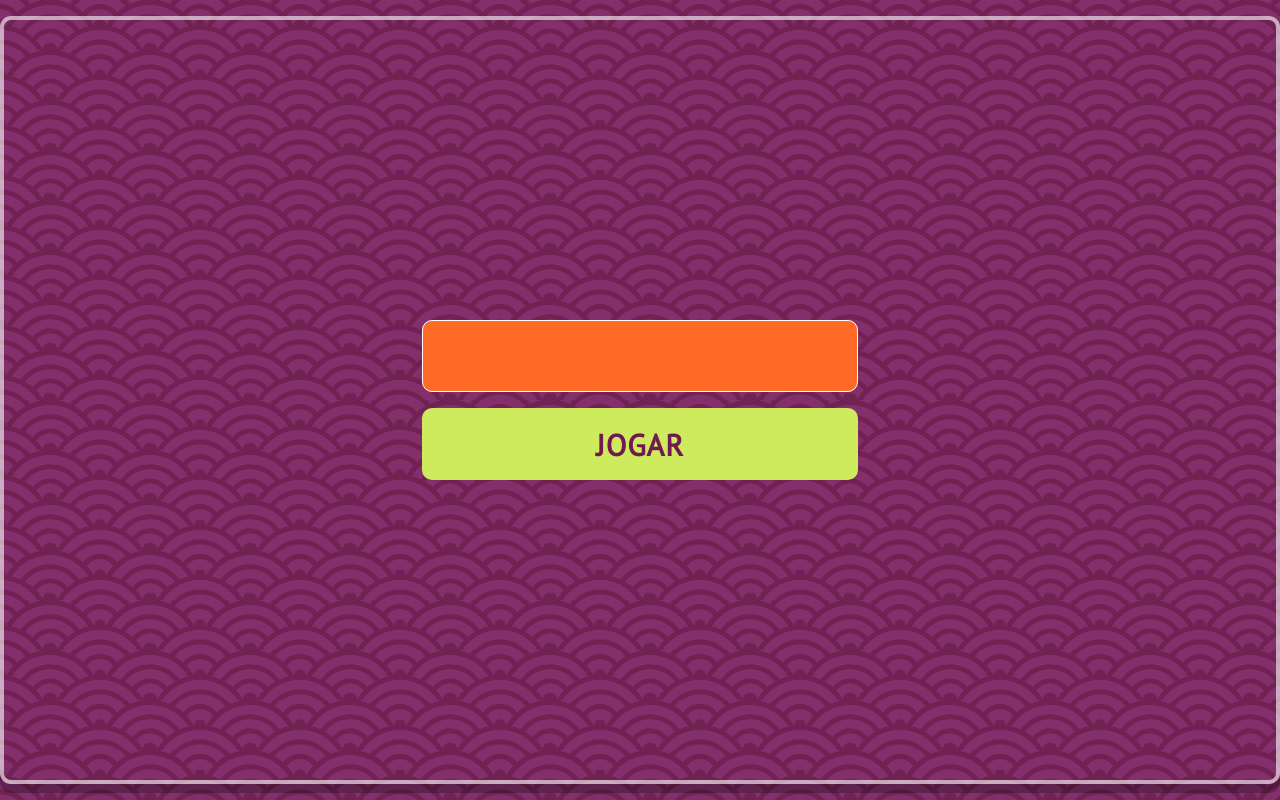
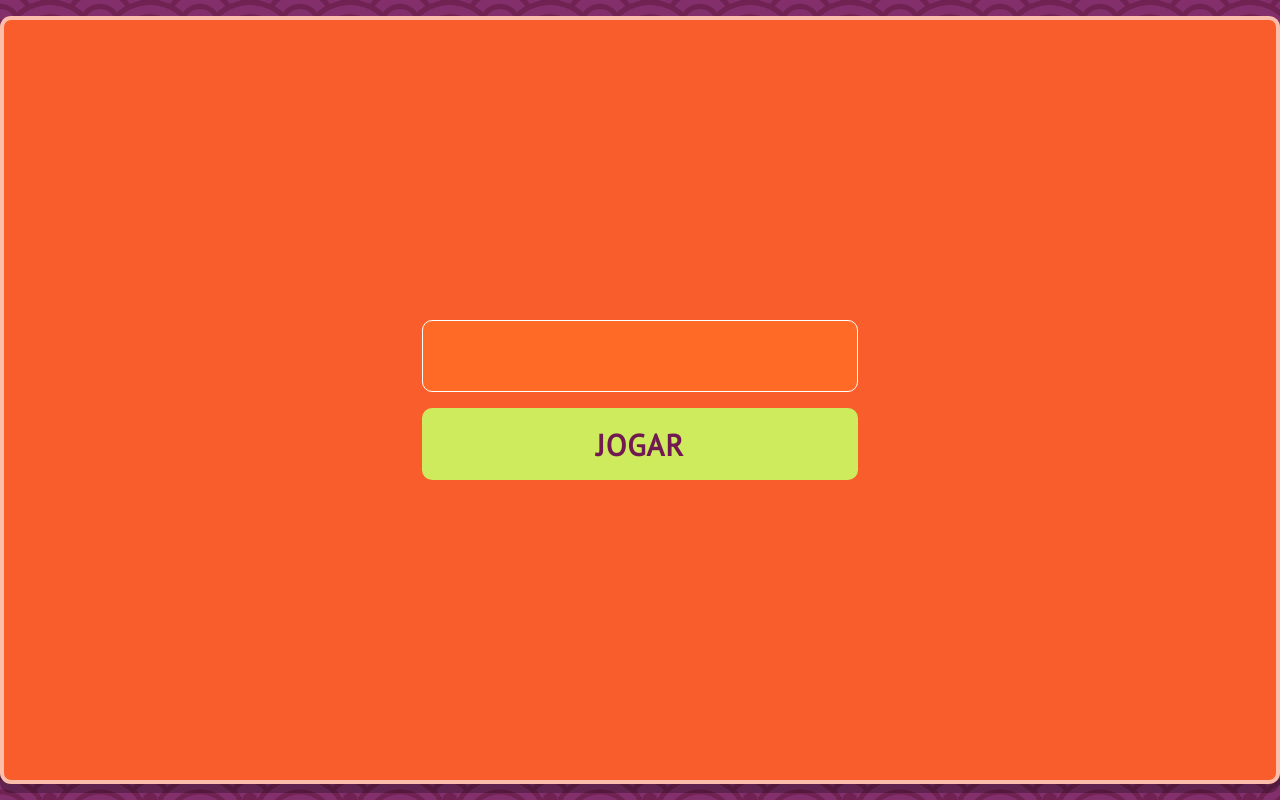
Before and after one commit to arthurpph/Truco, a React (Vite) app in the folder front/: page / in a window 1280 px wide. Built offline with nearby package versions, Linux system fonts and the light colour scheme.

Commit message:
chore: hard coded background color

```diff
--- a/front/src/data/constants.json
+++ b/front/src/data/constants.json
@@ -1,4 +1,3 @@
 {
-    "WEBSOCKET_URL": "http://127.0.0.1:3000",
-    "DEFAULT_GAME_BACKGROUND_COLOR": "bg-orange"
+    "WEBSOCKET_URL": "http://127.0.0.1:8080"
 }
--- a/front/src/pages/Game/Game.tsx
+++ b/front/src/pages/Game/Game.tsx
@@ -1,14 +1,13 @@
 import { useEffect, useState } from "react";
 import Home from "./Home";
 import { GameBackgroundContext } from "../../contexts/gameBackgroundContext";
-import constants from "../../data/constants.json";
 
 const Game = () => {
-    const [backgroundColor, setBackgroundColor] = useState<string>(constants.DEFAULT_GAME_BACKGROUND_COLOR);
+    const [backgroundColor, setBackgroundColor] = useState<string>('bg-orange');
     const [username, setUsername] = useState<string>('');
 
     const setDefaultBackgroundColor = () => {
-        setBackgroundColor(constants.DEFAULT_GAME_BACKGROUND_COLOR);
+        setBackgroundColor('bg-orange');
     }
 
     useEffect(() => {
```
